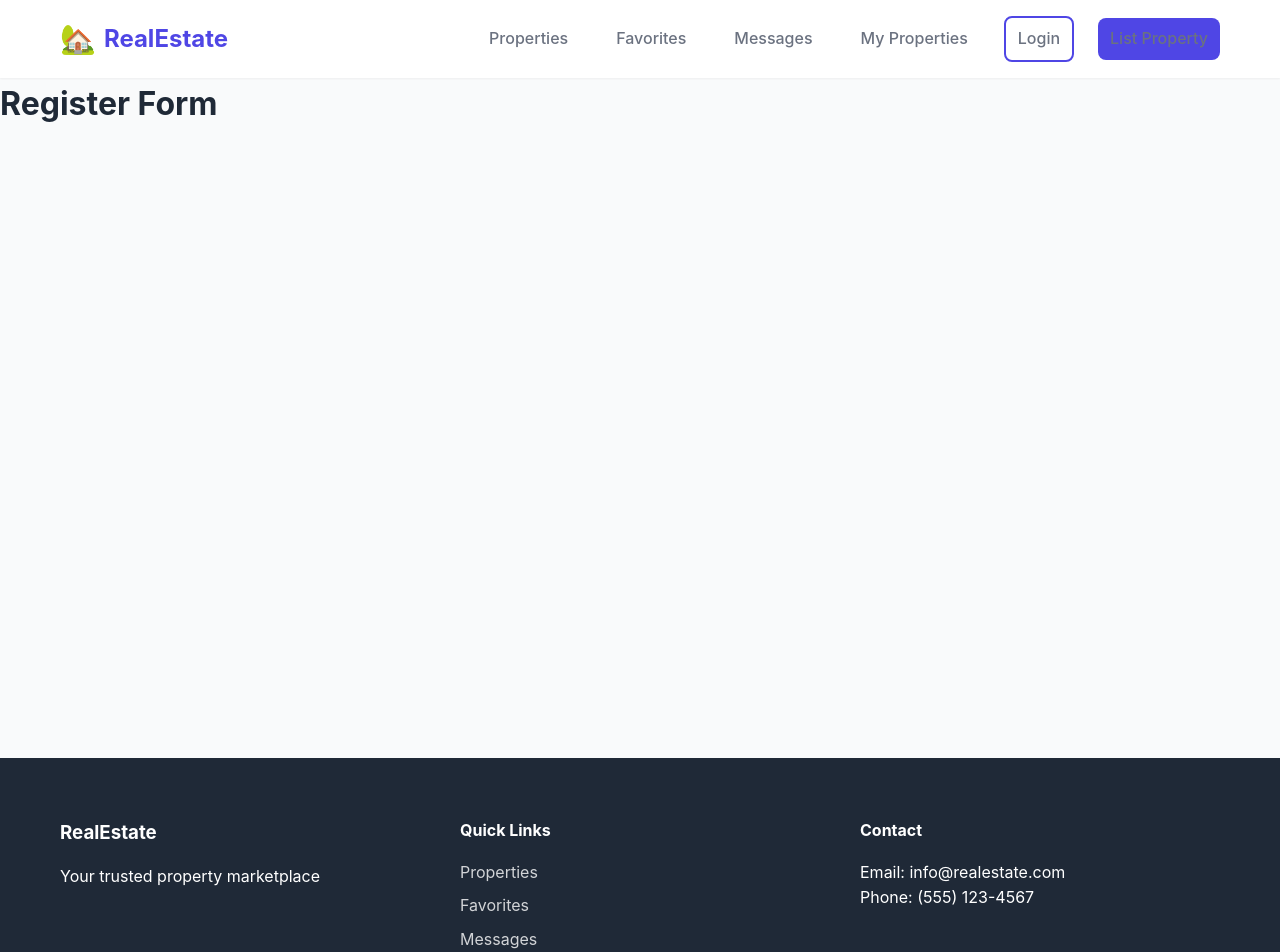
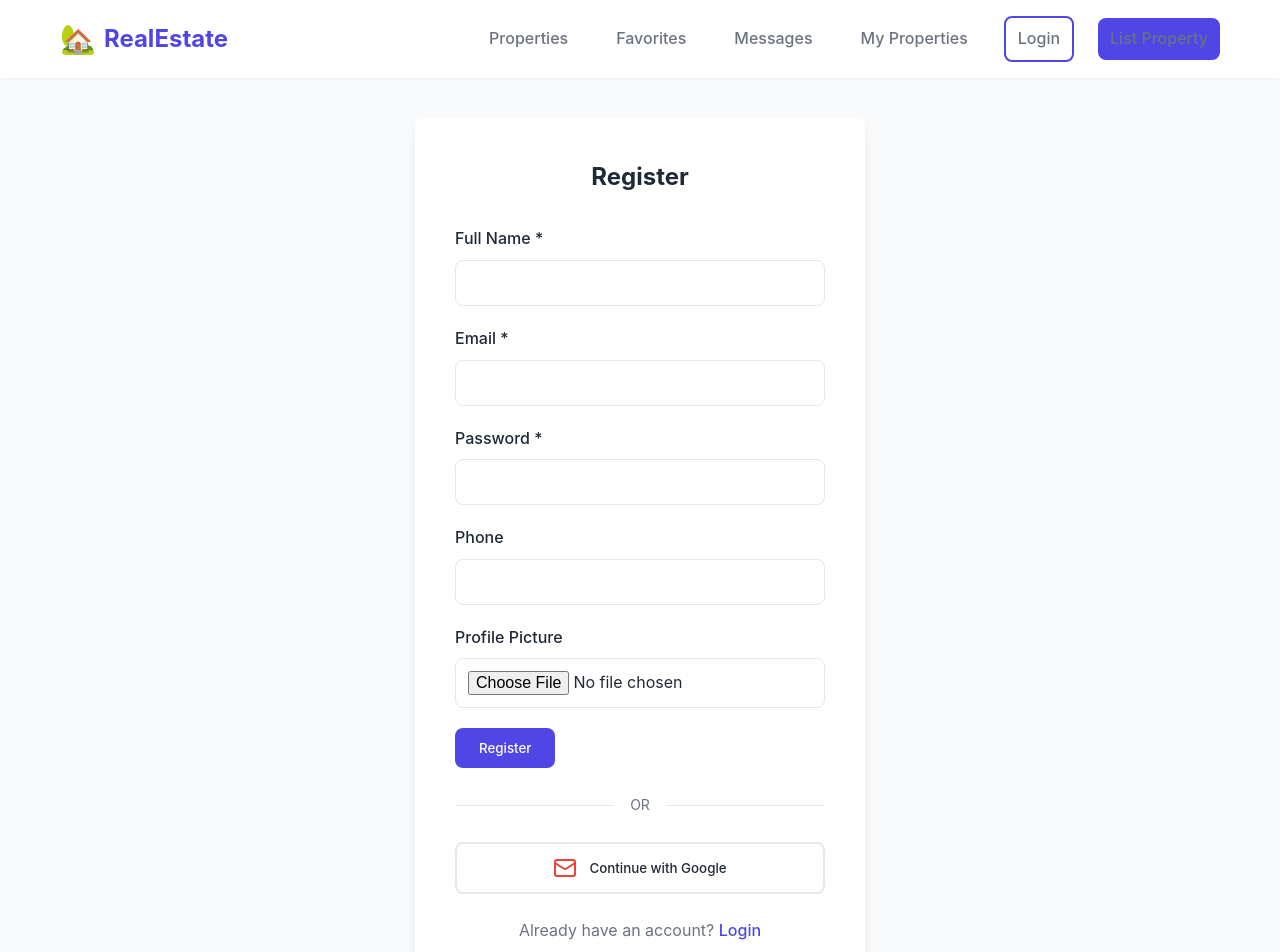
Before and after one commit to joshua-akuna/real-estate-client, a Next.js app: page /auth/register in a window 1280 px wide. Shown: the top 952 px of the page. Built offline with nearby package versions, Linux system fonts and the light colour scheme.

Commit message:
Registration.jsx UI implemented

```diff
--- a/src/components/forms/RegisterForm.jsx
+++ b/src/components/forms/RegisterForm.jsx
@@ -1,3 +1,124 @@
+'use client';
+
+import { useState } from 'react';
+import Link from 'next/link';
+import { Mail } from 'lucide-react';
+import styles from './LoginForm.module.css';
+
 export default function RegisterForm() {
-  return <h1>Register Form</h1>;
+  const [formData, setFormData] = useState({
+    email: '',
+    password: '',
+    full_name: '',
+    phone: '',
+  });
+  const [error, setError] = useState('');
+  const [loading, setLoading] = useState(false);
+
+  function handleChange(e) {
+    setFormData({
+      ...formData,
+      [e.target.name]: e.target.value,
+    });
+  }
+
+  function handleAvatarChange(e) {}
+
+  function handleGoogleLogin() {
+    window.location.href = `${process.env.NEXT_PUBLIC_API_URL}/v1/auth/google`;
+  }
+
+  function handleSubmit() {}
+
+  console.log(formData);
+
+  return (
+    <div className={styles.formContainer}>
+      <form onSubmit={handleSubmit} className={styles.form}>
+        <h2>Register</h2>
+        {error && <div className='error-message'>{error}</div>}
+        <div className='form-group'>
+          <label className='form-label' htmlFor='full_name'>
+            Full Name *
+          </label>
+          <input
+            type='text'
+            name='full_name'
+            value={formData.full_name}
+            onChange={handleChange}
+            className='form-input'
+            required
+          />
+        </div>
+        <div className='form-group'>
+          <label htmlFor='email' className='form-label'>
+            Email *
+          </label>
+          <input
+            className='form-input'
+            type='email'
+            name='email'
+            value={formData.email}
+            onChange={handleChange}
+            required
+          />
+        </div>
+        <div className='form-group'>
+          <label htmlFor='password' className='form-label'>
+            Password *
+          </label>
+          <input
+            type='password'
+            name='password'
+            value={formData.password}
+            onChange={handleChange}
+            minLength={6}
+            className='form-input'
+            required
+          />
+        </div>
+        <div className='form-group'>
+          <label htmlFor='phone' className='form-label'>
+            Phone
+          </label>
+          <input
+            type='tel'
+            name='phone'
+            value={formData.phone}
+            onChange={handleChange}
+            className='form-input'
+          />
+        </div>
+        <div className='form-group'>
+          <label htmlFor='avater' className='form-label'>
+            Profile Picture
+          </label>
+          <input
+            type='file'
+            name='avatar'
+            accept='image/*'
+            onChange={handleAvatarChange}
+            className='form-input'
+          />
+        </div>
+        <button className='btn btn-primary' type='submit' disabled={loading}>
+          {loading ? 'Creating account...' : 'Register'}
+        </button>
+        <div className={styles.divider}>
+          <span>OR</span>
+        </div>
+        <button
+          className={styles.googleBtn}
+          type='button'
+          onClick={handleGoogleLogin}
+        >
+          <Mail size={24} color='#EA4335' />
+          Continue with Google
+        </button>
+        <p className={styles.switchForm}>
+          Already have an account? <Link href='/auth/login'>Login</Link>
+        </p>
+      </form>
+    </div>
+  );
 }
```
